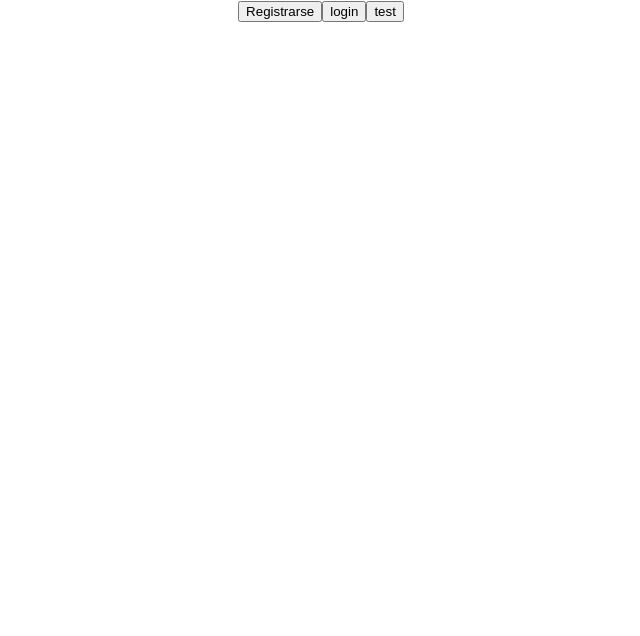
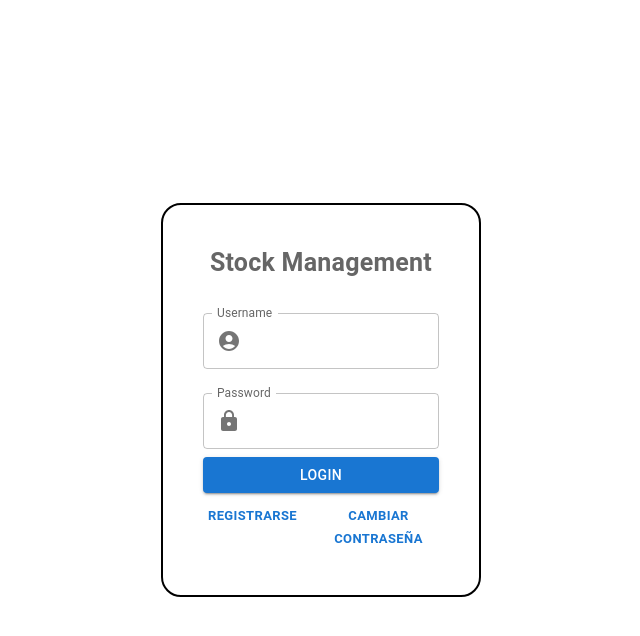
Before and after one commit to hnnzj/StockManage_FrontEnd, a React (Create React App) app: page / in a window 1280 px wide. Shown: the top 636 px of the page, without its empty margins (319-959 px from the left). Built offline with nearby package versions, Linux system fonts and the light colour scheme.

Commit message:
Register teste done

```diff
--- a/src/App.js
+++ b/src/App.js
@@ -11,8 +11,8 @@
     <div className="App">
       <BrowserRouter>
         <Routes>
-          <Route path="/login" element={<Login />} />
-          <Route path="/" element={<Home />} />
+          <Route path="/login" element={<Home />} />
+          <Route path="/" element={<Login />} />
           <Route element={<ProtectedRoute token={token} />}>
             <Route path="/app" element={<Drawer />} />
           </Route>
```
